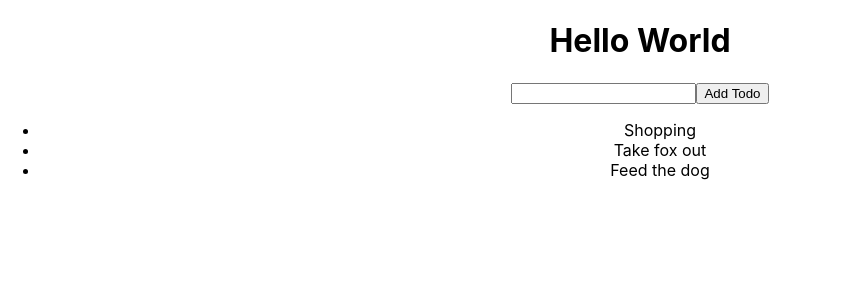
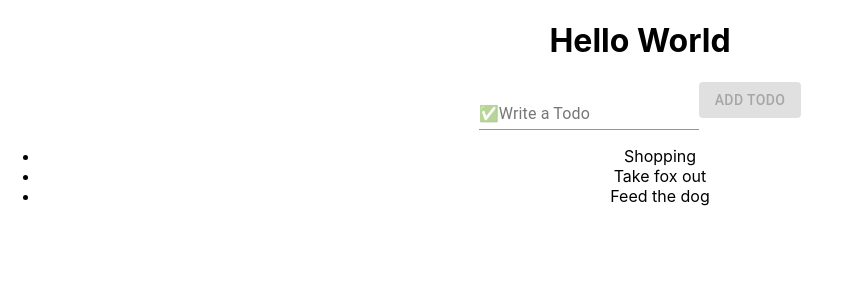
Before and after one commit to JonyKapash/Todo-List, a React (Create React App) app: page / in a window 1280 px wide. Shown: the top 300 px of the page, without its empty margins (0-841 px from the left). Built offline with nearby package versions, Linux system fonts and the light colour scheme.

Commit message:
Add form-control from material-ui

```diff
--- a/src/App.js
+++ b/src/App.js
@@ -1,5 +1,6 @@
 import React, { useState } from "react";
 import "./App.css";
+import { Button, FormControl, Input, InputLabel } from "@material-ui/core";
 
 function App() {
   const [todos, setTodos] = useState(['Shopping', 'Take fox out', 'Feed the dog']);
@@ -16,8 +17,13 @@
 		<div className="App">
 			<h1>Hello World</h1>
       <form>
-      <input value={input} onChange={e => setInput(e.target.value)} />
-      <button type="submit" onClick={addTodo}>Add Todo</button>
+        <FormControl>
+          <InputLabel>✅Write a Todo</InputLabel>
+          <Input value={input} onChange={e => setInput(e.target.value)}/>
+        </FormControl>
+        <Button disabled={!input} type="submit" onClick={addTodo} variant="contained" color="primary">
+          Add Todo
+        </Button>
       </form>
 
       <ul>
```
